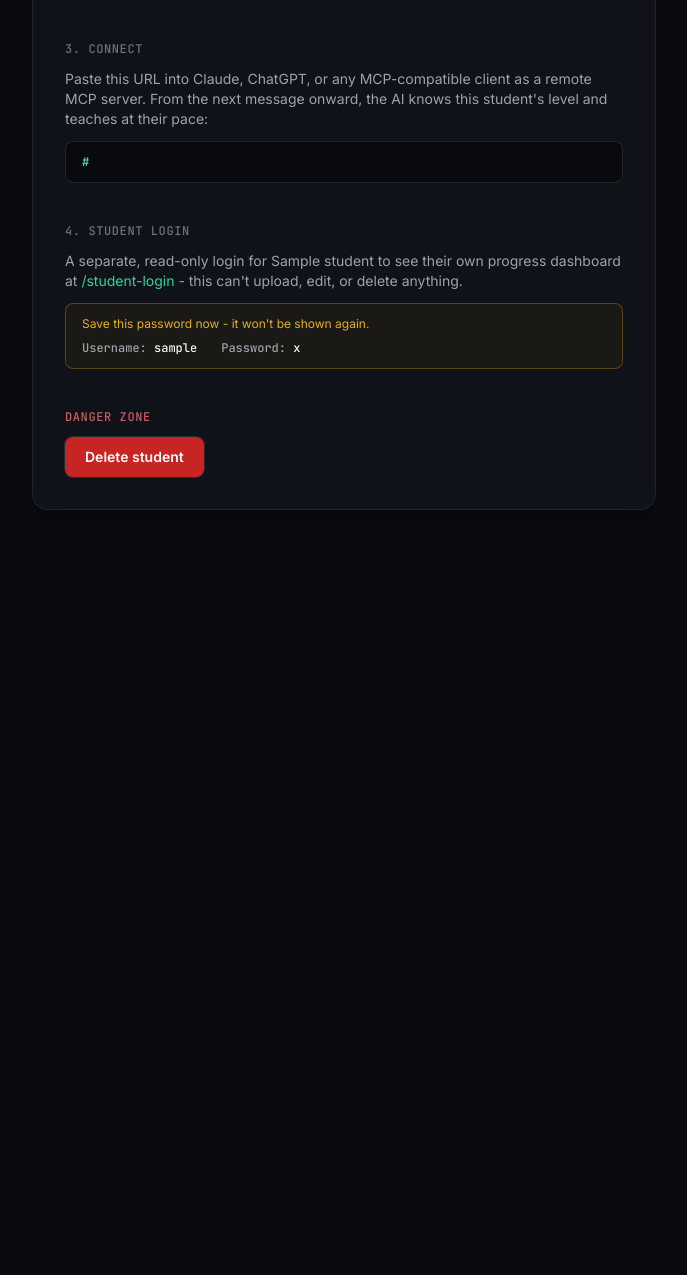
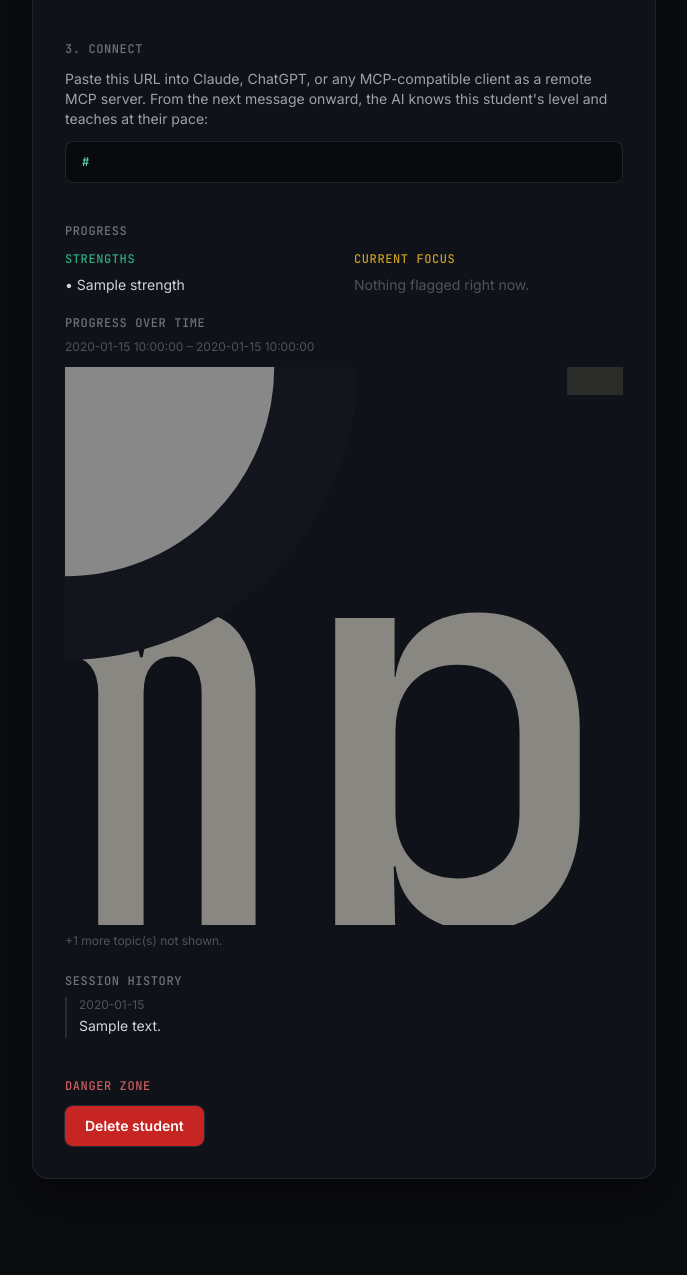
Before and after one commit to jashjashwanthsai-gif/student-mcp, a FastAPI app: template webapp/templates/student_detail.html in a window 1280 px wide. Shown: the part 720-1995 px from the top of the page, without its empty margins (296-983 px from the left). Before the commit the page ends 1230 px from the top, so only its background shows below. Run offline with FastAPI, Linux system fonts and the light colour scheme; the template is opened without the code that fills it: most values are stand-ins (such as "Sample title", 1, 10 or a date in 2020); parts of the project's set-up code (start-up, migrations or seed data) failed here and were passed over; some libraries are stand-ins or nearby versions.

Commit message:
Fold progress dashboard into owner's page; drop separate student login
The separate student-login/portal from the previous commit added a second
credential pair the owner would have to generate and hand off - but the
owner already has a login, already visits this exact page, and is the one
person who should see this anyway. Simpler to show it there directly.

- webapp/main.py: removed /student-login, /student-logout, /portal.
  student_detail's existing route now also computes the chart/strengths/
  session-history context (when the student is ready) and passes it to
  the same template.
- webapp/auth.py, webapp/db.py: reverted to their pre-feature state -
  no login_username/login_password_hash generation, no student session,
  password hashing back in auth.py (no more cross-module need for it to
  live in db.py).
- webapp/supabase_schema.sql: dropped the two now-unused columns from the
  schema (existing deployments keep them as harmless orphaned columns
  unless manually dropped - not done here since that's destructive and
  the columns are otherwise harmless).
- student_detail.html: merged in the dashboard sections (strengths,
  current focus, patterns, chart, session history) that used to live on
  the separate /portal page; deleted student_login.html and
  student_dashboard.html.

Verified end-to-end against the live Supabase/Qdrant project: empty state
before any progress, populated state after simulating tutoring sessions
via the MCP tools, and confirmed the old routes 404 now.

Co-Authored-By: Claude Sonnet 5 <noreply@anthropic.com>

```diff
--- a/webapp/auth.py
+++ b/webapp/auth.py
@@ -1,27 +1,22 @@
-"""Session-cookie based login - for owner accounts, and separately for a
-student's own read-only dashboard login.
+"""Password hashing and session-cookie based login."""
 
-Password hashing itself lives in webapp/db.py (re-exported here for existing
-callers) so both account types can share it without a circular import.
-"""
-
+import bcrypt
 from fastapi import Request
 
-from webapp.db import Student, User, get_student, get_user_by_id, hash_password, verify_password
-
-__all__ = [
-    "hash_password",
-    "verify_password",
-    "login_user",
-    "logout_user",
-    "get_current_user",
-    "login_student",
-    "logout_student",
-    "get_current_student",
-]
+from webapp.db import User, get_user_by_id
 
 SESSION_KEY = "user_id"
-STUDENT_SESSION_KEY = "student_session_id"
+
+
+def hash_password(password: str) -> str:
+    return bcrypt.hashpw(password.encode("utf-8"), bcrypt.gensalt()).decode("utf-8")
+
+
+def verify_password(password: str, password_hash: str) -> bool:
+    try:
+        return bcrypt.checkpw(password.encode("utf-8"), password_hash.encode("utf-8"))
+    except ValueError:
+        return False
 
 
 def login_user(request: Request, user: User) -> None:
@@ -37,21 +32,3 @@ def get_current_user(request: Request) -> User | None:
     if not user_id:
         return None
     return get_user_by_id(user_id)
-
-
-def login_student(request: Request, student: Student) -> None:
-    """Separate session key from SESSION_KEY above - a student session is
-    scoped to read-only dashboard access and must never be mistaken for (or
-    grant) owner permissions like upload/bio-edit/delete."""
-    request.session[STUDENT_SESSION_KEY] = student.id
-
-
-def logout_student(request: Request) -> None:
-    request.session.pop(STUDENT_SESSION_KEY, None)
-
-
-def get_current_student(request: Request) -> Student | None:
-    student_id = request.session.get(STUDENT_SESSION_KEY)
-    if not student_id:
-        return None
-    return get_student(student_id)
--- a/webapp/db.py
+++ b/webapp/db.py
@@ -9,33 +9,12 @@ redeploy or free-tier spin-down.
 """
 
 import os
-import re
 import secrets
 from dataclasses import dataclass
 
-import bcrypt
-from postgrest.exceptions import APIError
 from supabase import Client, create_client
 
 from student_adaptive_mcp.progress import ProgressEntry
-
-UNIQUE_VIOLATION = "23505"
-
-# Password hashing lives here (rather than webapp/auth.py) so both owner
-# accounts and student logins below can share it without a circular import -
-# auth.py already imports User/Student from this module.
-
-
-def hash_password(password: str) -> str:
-    return bcrypt.hashpw(password.encode("utf-8"), bcrypt.gensalt()).decode("utf-8")
-
-
-def verify_password(password: str, password_hash: str) -> bool:
-    try:
-        return bcrypt.checkpw(password.encode("utf-8"), password_hash.encode("utf-8"))
-    except ValueError:
-        return False
-
 
 _client: Client | None = None
 
@@ -65,8 +44,6 @@ class Student:
     status_message: str = ""
     bio_text: str = ""
     profile: dict | None = None
-    login_username: str = ""
-    login_password_hash: str | None = None
     created_at: str | None = None
     updated_at: str | None = None
 
@@ -85,8 +62,6 @@ def _student_from_row(row: dict) -> Student:
         status_message=row.get("status_message") or "",
         bio_text=row.get("bio_text") or "",
         profile=row.get("profile"),
-        login_username=row.get("login_username") or "",
-        login_password_hash=row.get("login_password_hash"),
         created_at=row.get("created_at"),
         updated_at=row.get("updated_at"),
     )
@@ -122,53 +97,16 @@ def get_user_by_id(user_id: str) -> User | None:
 
 # --- Students ------------------------------------------------------------
 
-_USERNAME_SLUG_RE = re.compile(r"[^a-z0-9]+")
-_CREATE_STUDENT_MAX_ATTEMPTS = 5
 
-
-def _slugify_username_base(name: str) -> str:
-    slug = _USERNAME_SLUG_RE.sub("-", name.strip().lower()).strip("-")
-    return slug or "student"
-
-
-def create_student(owner_id: str, name: str) -> tuple[Student, str]:
-    """Creates the student row AND its separate dashboard login in the same
-    call - login_username must be globally unique across the whole platform
-    (login is by username alone, not scoped to an owner), so this retries
-    with a fresh random suffix on the rare collision. Returns the plaintext
-    password alongside the Student: it's only ever available this once, the
-    row stores just its bcrypt hash from here on - the caller is responsible
-    for showing it to the owner immediately."""
+def create_student(owner_id: str, name: str) -> Student:
     token = secrets.token_hex(32)
-    username_base = _slugify_username_base(name)
-    plaintext_password = secrets.token_urlsafe(9)
-    password_hash = hash_password(plaintext_password)
-
-    last_error: APIError | None = None
-    for _ in range(_CREATE_STUDENT_MAX_ATTEMPTS):
-        username = f"{username_base}-{secrets.token_hex(3)}"
-        try:
-            result = (
-                _get_client()
-                .table("students")
-                .insert(
-                    {
-                        "owner_id": owner_id,
-                        "name": name,
-                        "mcp_token": token,
-                        "status": "created",
-                        "login_username": username,
-                        "login_password_hash": password_hash,
-                    }
-                )
-                .execute()
-            )
-            return _student_from_row(result.data[0]), plaintext_password
-        except APIError as exc:
-            if exc.code != UNIQUE_VIOLATION:
-                raise
-            last_error = exc
-    raise last_error
+    result = (
+        _get_client()
+        .table("students")
+        .insert({"owner_id": owner_id, "name": name, "mcp_token": token, "status": "created"})
+        .execute()
+    )
+    return _student_from_row(result.data[0])
 
 
 def get_student(student_id: str) -> Student | None:
@@ -178,11 +116,6 @@ def get_student(student_id: str) -> Student | None:
 
 def get_student_by_token(token: str) -> Student | None:
     result = _get_client().table("students").select("*").eq("mcp_token", token).limit(1).execute()
-    return _student_from_row(result.data[0]) if result.data else None
-
-
-def get_student_by_login_username(username: str) -> Student | None:
-    result = _get_client().table("students").select("*").eq("login_username", username).limit(1).execute()
     return _student_from_row(result.data[0]) if result.data else None
 
 
--- a/webapp/main.py
+++ b/webapp/main.py
@@ -22,16 +22,7 @@ from student_adaptive_mcp import config, storage
 from student_adaptive_mcp import progress as progress_module
 from student_adaptive_mcp.profile import profile_from_dict
 from webapp import db
-from webapp.auth import (
-    get_current_student,
-    get_current_user,
-    hash_password,
-    login_student,
-    login_user,
-    logout_student,
-    logout_user,
-    verify_password,
-)
+from webapp.auth import get_current_user, hash_password, login_user, logout_user, verify_password
 from webapp.dashboard_chart import build_progress_chart
 from webapp.mcp_multi import mcp as student_mcp_server
 from webapp.processing import process_student_upload
@@ -132,11 +123,7 @@ def create_student(request: Request, name: str = Form(...)):
     user = get_current_user(request)
     if user is None:
         return RedirectResponse("/login", status_code=303)
-    student, plaintext_password = db.create_student(owner_id=user.id, name=name.strip())
-    # One-time flash: the plaintext password is only ever available right now
-    # (the row stores just its hash from here on), so stash it in the session
-    # to show once on the very next page load, then it's gone for good.
-    request.session["flash_student_password"] = {"student_id": student.id, "password": plaintext_password}
+    student = db.create_student(owner_id=user.id, name=name.strip())
     return RedirectResponse(f"/students/{student.id}", status_code=303)
 
 
@@ -149,23 +136,28 @@ def student_detail(request: Request, student_id: str):
     if student is None or student.owner_id != user.id:
         return RedirectResponse("/", status_code=303)
 
-    new_login_password = None
-    flash = request.session.pop("flash_student_password", None)
-    if flash and flash.get("student_id") == student_id:
-        new_login_password = flash.get("password")
+    mcp_url = build_mcp_url(request, student.mcp_token)
+    context = {"user": user, "student": student, "bio_text": student.bio_text, "mcp_url": mcp_url}
 
-    mcp_url = build_mcp_url(request, student.mcp_token)
-    return templates.TemplateResponse(
-        request,
-        "student_detail.html",
-        {
-            "user": user,
-            "student": student,
-            "bio_text": student.bio_text,
-            "mcp_url": mcp_url,
-            "new_login_password": new_login_password,
-        },
-    )
+    # Progress dashboard (chart, strengths, session history) lives right here
+    # on the owner's own page - no separate login needed, they're already
+    # authenticated as the one person who can see it.
+    if student.status == "ready" and student.profile:
+        profile = profile_from_dict(student.profile)
+        entries = db.get_progress_entries(student.id)
+        by_topic = progress_module.group_by_topic(entries)
+        collection = storage.get_collection(student.id)
+        context.update(
+            {
+                "profile": profile,
+                "knowledge_gaps": progress_module.summarize_knowledge_gaps_from_entries(entries),
+                "recurring_notes": progress_module.recurring_error_notes_from_entries(entries),
+                "chart": build_progress_chart(by_topic),
+                "session_summaries": storage.list_memories_by_type(collection, "session_summary"),
+            }
+        )
+
+    return templates.TemplateResponse(request, "student_detail.html", context)
 
 
 @app.post("/students/{student_id}/bio")
@@ -221,65 +213,3 @@ def delete_student(request: Request, student_id: str):
     if student_dir.exists():
         shutil.rmtree(student_dir, ignore_errors=True)
     return RedirectResponse("/", status_code=303)
-
-
-# ---------------------------------------------------------------------------
-# Student portal - a separate, read-only login for the student themself
-# (or whoever uses the tutor), distinct from the owner account above.
-# ---------------------------------------------------------------------------
-
-
-@app.get("/student-login", response_class=HTMLResponse)
-def student_login_form(request: Request):
-    return templates.TemplateResponse(request, "student_login.html", {"error": None})
-
-
-@app.post("/student-login")
-def student_login_submit(request: Request, username: str = Form(...), password: str = Form(...)):
-    student = db.get_student_by_login_username(username.strip())
-    if student is None or not student.login_password_hash or not verify_password(password, student.login_password_hash):
-        return templates.TemplateResponse(
-            request, "student_login.html", {"error": "Invalid username or password."}, status_code=400
-        )
-    login_student(request, student)
-    return RedirectResponse("/portal", status_code=303)
-
-
-@app.post("/student-logout")
-def student_logout_submit(request: Request):
-    logout_student(request)
-    return RedirectResponse("/student-login", status_code=303)
-
-
-@app.get("/portal", response_class=HTMLResponse)
-def student_portal(request: Request):
-    student = get_current_student(request)
-    if student is None:
-        return RedirectResponse("/student-login", status_code=303)
-
-    if student.status != "ready" or not student.profile:
-        return templates.TemplateResponse(request, "student_dashboard.html", {"student": student, "ready": False})
-
-    profile = profile_from_dict(student.profile)
-    entries = db.get_progress_entries(student.id)
-    by_topic = progress_module.group_by_topic(entries)
-    knowledge_gaps = progress_module.summarize_knowledge_gaps_from_entries(entries)
-    recurring_notes = progress_module.recurring_error_notes_from_entries(entries)
-    chart = build_progress_chart(by_topic)
-
-    collection = storage.get_collection(student.id)
-    session_summaries = storage.list_memories_by_type(collection, "session_summary")
-
-    return templates.TemplateResponse(
-        request,
-        "student_dashboard.html",
-        {
-            "student": student,
-            "ready": True,
-            "profile": profile,
-            "chart": chart,
-            "knowledge_gaps": knowledge_gaps,
-            "recurring_notes": recurring_notes,
-            "session_summaries": session_summaries,
-        },
-    )
--- a/webapp/templates/student_detail.html
+++ b/webapp/templates/student_detail.html
@@ -47,18 +47,78 @@
   {% endif %}
   <code class="font-tech block w-full px-4 py-3 rounded-lg bg-black/40 border border-white/10 text-emerald-300 text-xs break-all">{{ mcp_url }}</code>
 
-  <h3 class="font-tech text-xs uppercase tracking-wider text-zinc-500 mt-10 mb-3">4. Student login</h3>
-  <p class="text-sm text-zinc-400 mb-3">A separate, read-only login for {{ student.name }} to see their own progress dashboard at <a href="/student-login" class="text-emerald-400 hover:text-emerald-300">/student-login</a> - this can't upload, edit, or delete anything.</p>
-  {% if new_login_password %}
-    <div class="rounded-lg border border-amber-500/30 bg-amber-500/5 px-4 py-3 mb-3">
-      <p class="text-xs text-amber-400/90 mb-2">Save this password now - it won't be shown again.</p>
-      <div class="flex flex-wrap gap-x-6 gap-y-1 font-tech text-xs">
-        <span class="text-zinc-400">Username: <span class="text-zinc-100">{{ student.login_username }}</span></span>
-        <span class="text-zinc-400">Password: <span class="text-zinc-100">{{ new_login_password }}</span></span>
-      </div>
+  {% if chart is defined %}
+  <h3 class="font-tech text-xs uppercase tracking-wider text-zinc-500 mt-10 mb-3">Progress</h3>
+
+  <div class="grid sm:grid-cols-2 gap-5 mb-5">
+    <div>
+      <p class="font-tech text-xs uppercase tracking-wider text-emerald-400/80 mb-2">Strengths</p>
+      {% if profile.strengths %}
+        <ul class="space-y-1 text-sm text-zinc-300">{% for s in profile.strengths %}<li>&bull; {{ s }}</li>{% endfor %}</ul>
+      {% else %}
+        <p class="text-sm text-zinc-600">Nothing recorded yet.</p>
+      {% endif %}
+    </div>
+    <div>
+      <p class="font-tech text-xs uppercase tracking-wider text-amber-400/80 mb-2">Current focus</p>
+      {% set focus_items = knowledge_gaps + profile.recommended_focus_topics %}
+      {% if focus_items %}
+        <ul class="space-y-1 text-sm text-zinc-300">{% for item in focus_items[:6] %}<li>&bull; {{ item }}</li>{% endfor %}</ul>
+      {% else %}
+        <p class="text-sm text-zinc-600">Nothing flagged right now.</p>
+      {% endif %}
+    </div>
+  </div>
+
+  {% set patterns = profile.error_patterns + recurring_notes %}
+  {% if patterns %}
+  <p class="font-tech text-xs uppercase tracking-wider text-zinc-500 mb-2">Patterns worth knowing about</p>
+  <ul class="space-y-1 text-sm text-zinc-300 mb-5">{% for p in patterns %}<li>&bull; {{ p }}</li>{% endfor %}</ul>
+  {% endif %}
+
+  <p class="font-tech text-xs uppercase tracking-wider text-zinc-500 mb-2">Progress over time</p>
+  {% if chart %}
+    <p class="text-xs text-zinc-600 mb-3">{{ chart.start_date_label }}{% if chart.end_date_label %} &ndash; {{ chart.end_date_label }}{% endif %}</p>
+    <svg viewBox="0 0 {{ chart.width }} {{ chart.height }}" class="w-full h-auto" role="img" aria-label="Mastery level per topic over time">
+      {% for label, y in chart.tier_labels %}
+        <line x1="96" y1="{{ y }}" x2="{{ chart.width - 108 }}" y2="{{ y }}" stroke="#2c2c2a" stroke-width="1" stroke-dasharray="3,4"></line>
+        <text x="88" y="{{ y + 4 }}" text-anchor="end" class="font-tech" font-size="10" fill="#898781">{{ label }}</text>
+      {% endfor %}
+      {% for s in chart.series %}
+        <polyline points="{{ s.polyline }}" fill="none" stroke="{{ s.color }}" stroke-width="2" stroke-linecap="round" stroke-linejoin="round"></polyline>
+        {% for p in s.points %}
+          <circle cx="{{ p.x }}" cy="{{ p.y }}" r="4.5" fill="{{ s.color }}" stroke="#12151C" stroke-width="1.5">
+            <title>{{ s.topic }} &middot; {{ p.date_label }} &middot; {{ p.mastery_level }}{% if p.notes %} &middot; {{ p.notes }}{% endif %}</title>
+          </circle>
+        {% endfor %}
+        <text x="{{ chart.width - 104 }}" y="{{ s.label_y + 4 }}" font-size="11" font-weight="600" fill="{{ s.color }}">{{ s.topic }}</text>
+      {% endfor %}
+    </svg>
+    {% if chart.series|length >= 2 %}
+    <div class="flex flex-wrap gap-x-5 gap-y-2 mt-3 pt-3 border-t border-white/[0.06]">
+      {% for s in chart.series %}
+        <span class="inline-flex items-center gap-2 text-xs text-zinc-400"><span class="w-2.5 h-2.5 rounded-full" style="background-color: {{ s.color }}"></span>{{ s.topic }}</span>
+      {% endfor %}
+    </div>
+    {% endif %}
+    {% if chart.overflow_count %}<p class="text-xs text-zinc-600 mt-2">+{{ chart.overflow_count }} more topic(s) not shown.</p>{% endif %}
+  {% else %}
+    <p class="text-sm text-zinc-600 mb-5">No progress logged yet - this fills in once tutoring sessions happen.</p>
+  {% endif %}
+
+  <p class="font-tech text-xs uppercase tracking-wider text-zinc-500 mt-6 mb-2">Session history</p>
+  {% if session_summaries %}
+    <div class="space-y-3">
+      {% for s in session_summaries %}
+        <div class="pl-3 border-l-2 border-white/10">
+          <p class="text-xs text-zinc-600 mb-0.5">{{ s.metadata.get('saved_at', '')[:10] }}</p>
+          <p class="text-sm text-zinc-300 leading-relaxed">{{ s.text }}</p>
+        </div>
+      {% endfor %}
     </div>
   {% else %}
-    <p class="font-tech text-xs text-zinc-400">Username: <span class="text-zinc-200">{{ student.login_username }}</span> &middot; password was shown once, when this student was created.</p>
+    <p class="text-sm text-zinc-600">No session summaries saved yet.</p>
+  {% endif %}
   {% endif %}
 
   <h3 class="font-tech text-xs uppercase tracking-wider text-red-400/80 mt-10 mb-3">Danger zone</h3>
```
Also changed, not shown: webapp/supabase_schema.sql (+0 -7 lines), webapp/templates/student_dashboard.html (deleted, +0 -137 lines), webapp/templates/student_login.html (deleted, +0 -52 lines).
